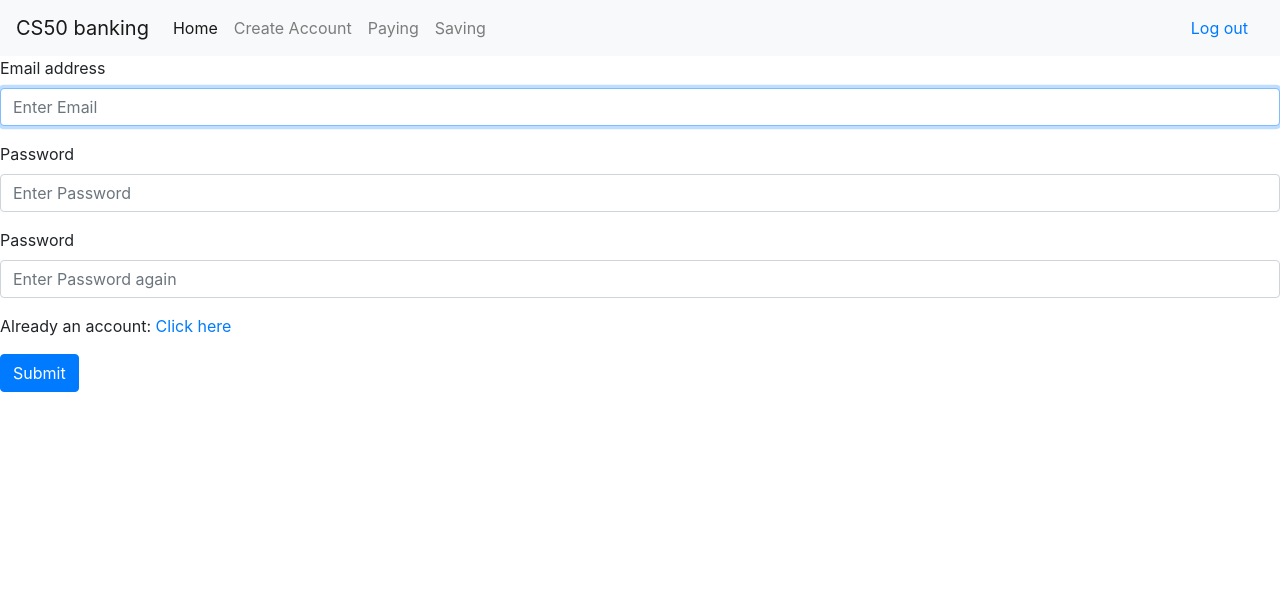
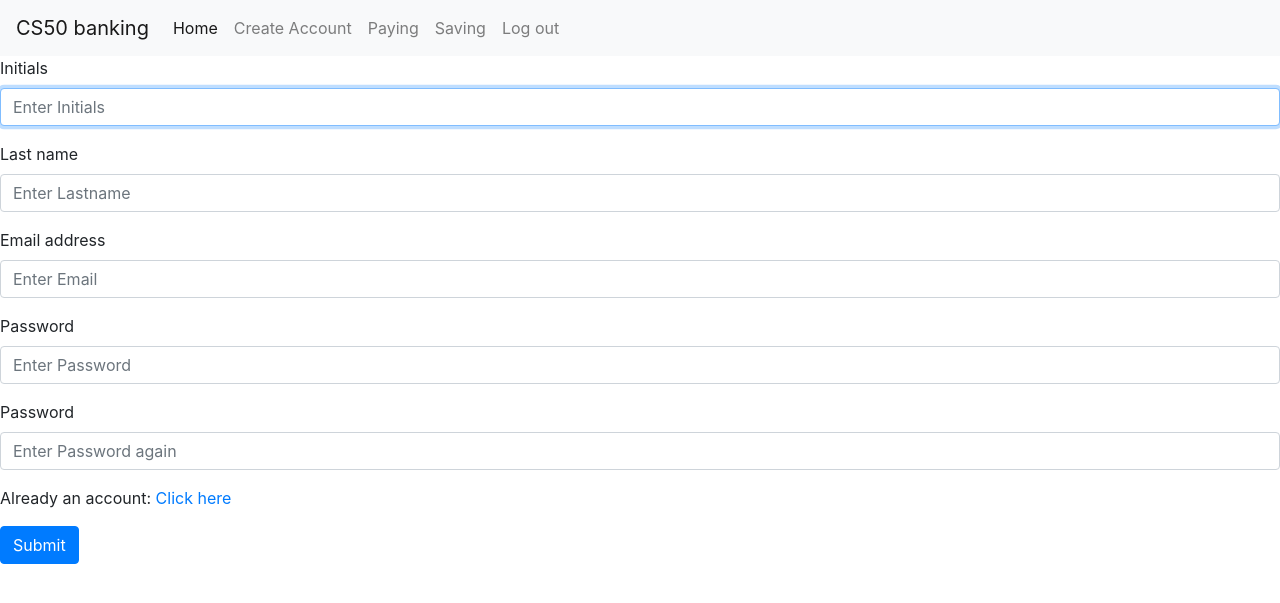
Before and after one commit to MikevanHuizen2912/capstone, a Django app: page /register in a window 1280 px wide. Shown: the top 603 px of the page. Run offline with Django 4.2, Linux system fonts and the light colour scheme.

Commit message:
Added first and last name to the user and small fix on the saving account lay-out

```diff
--- a/bank/models.py
+++ b/bank/models.py
@@ -3,7 +3,8 @@ from django.db import models
 
 # Create your models here.
 class User(AbstractUser):
-    pass
+    def __str__(self):
+        return f"{self.first_name} {self.last_name}"
 
 class Bankaccount(models.Model):
     holder = models.ManyToManyField('User', blank=False, related_name="account")
--- a/bank/static/bank/styles.css
+++ b/bank/static/bank/styles.css
@@ -23,7 +23,7 @@
 }
 
 /* This flexblox helps for the layout of the name and the amount of an account */
-#paying_account_flex, #saving_accoutn_flex{
+#paying_account_flex, #saving_account_flex{
     display: flex;
     flex-direction: row;
     justify-content: space-between;
--- a/bank/templates/bank/index.html
+++ b/bank/templates/bank/index.html
@@ -17,7 +17,7 @@
                         <b>${{ account.amount }}</b>
                     </div>
                     <p>
-                        {{ account.holder }}<br>
+                        {{ user }}<br>
                         {{ account.number }}
                     </p>
                 </div>
@@ -27,13 +27,13 @@
         <div id="index_saving">
             <h2>Saving</h2>
             {% for account in saving_accounts %}
-                <div id=id="saving_account{{ account.id }}">
+                <div id="saving_account{{ account.id }}">
                     <div id="saving_account_flex">
                         <b>{{ account.name }}</b>
                         <b>${{ account.amount }}</b>
                     </div>
                     <p>
-                        {{ account.holder }}<br>
+                        {{ user }}<br>
                         {{ account.number }}
                     </p>
                 </div>
--- a/bank/templates/bank/layout.html
+++ b/bank/templates/bank/layout.html
@@ -28,16 +28,10 @@
                 <li class="nav-item">
                   <a class="nav-link" href="#">Saving</a>
                 </li>
-              </ul>
-            </div>
-
-            <div id="navbar_logout">
-              <ul class="nav justify-content-end">
                 <li class = "nav-item">
                   <a class="nav-link" href="{% url 'logout' %}">Log out</a>
                 </li>
               </ul>
-            </div>
           </nav>
     </header>
 
--- a/bank/templates/bank/register.html
+++ b/bank/templates/bank/register.html
@@ -9,8 +9,16 @@
     <form id="register_form" action="{% url 'register' %}" method="POST">
         {% csrf_token %}
         <div class="form-group">
+            <label for="first_name_input">Initials</label>
+            <input class="form-control" id="first_name_input" name="first_name" type="text" placeholder="Enter Initials" autofocus>
+        </div>
+        <div class="form-group">
+            <label for="last_name_input">Last name</label>
+            <input class="form-control" id="last_name_input" name="last_name" type="text" placeholder="Enter Lastname">
+        </div>
+        <div class="form-group">
             <label for="email_input">Email address</label>
-            <input class="form-control" id="email_input" name="email" type="email" placeholder="Enter Email" autofocus>
+            <input class="form-control" id="email_input" name="email" type="email" placeholder="Enter Email">
         </div>
         <div class="form-group">
             <label for="password_input">Password</label>
--- a/bank/views.py
+++ b/bank/views.py
@@ -12,6 +12,7 @@ def index(request):
     if request.user.is_authenticated:
         user = User.objects.get(pk=request.user.id)
         return render(request, "bank/index.html", {
+            "user": user,
             "paying_accounts": user.account.filter(type = "Pay"),
             "saving_accounts": user.account.filter(type = "Save")
         })
@@ -39,6 +40,8 @@ def logout_view(request):
 
 def register(request):
     if request.method == "POST":
+        first_name = request.POST["first_name"]
+        last_name = request.POST["last_name"]
         email = request.POST["email"]
         password = request.POST["password"]
         password_check = request.POST["password_check"]
@@ -48,7 +51,7 @@ def register(request):
             })
 
         try:
-            user = User.objects.create_user(email, email, password)
+            user = User.objects.create_user(email, email, password, first_name = first_name, last_name = last_name)
             user.save()
         except IntegrityError as e:
             print(e)
@@ -65,7 +68,7 @@ def create_account(request):
         user = User.objects.get(pk=request.user.id)
         if request.POST["type"] == "Paying Account":
             type = "Pay"
-            name = "CS50 Paying Acount"
+            name = "CS50 Paying Account"
             interest = 1
         elif request.POST["type"] == "Saving Account":
             type = "Save"
```
Also changed, not shown: db.sqlite3.
